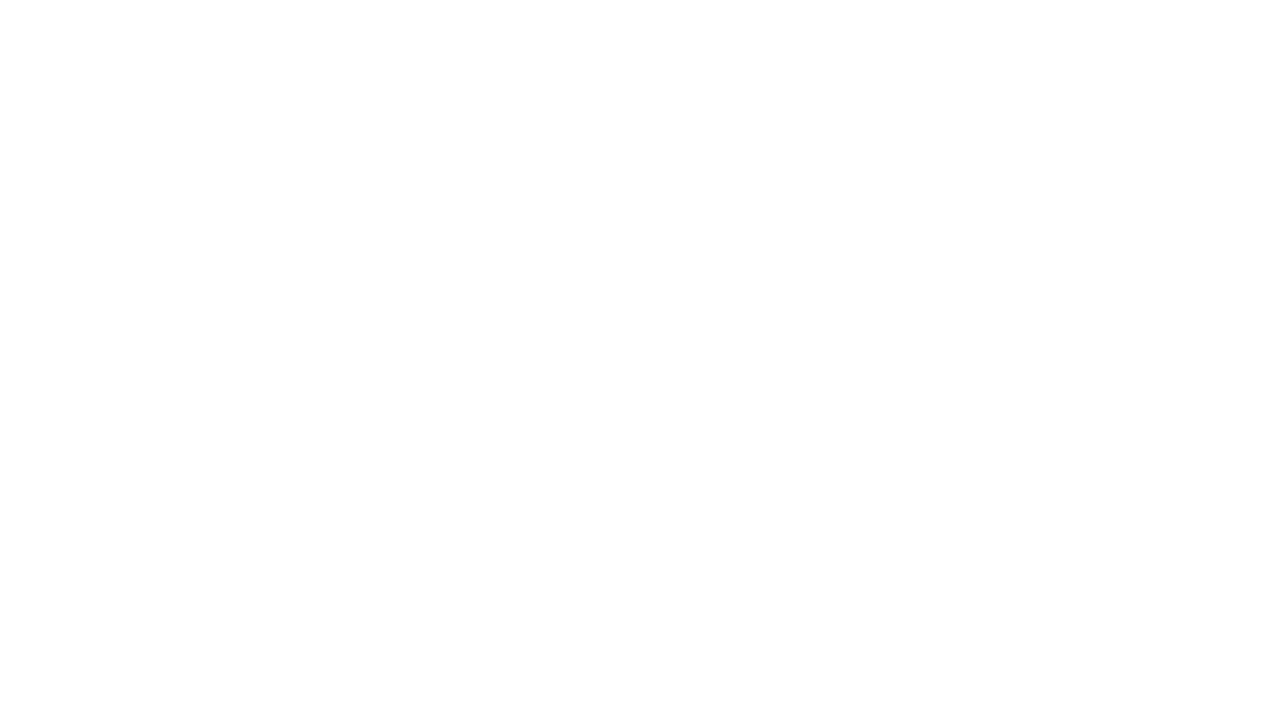
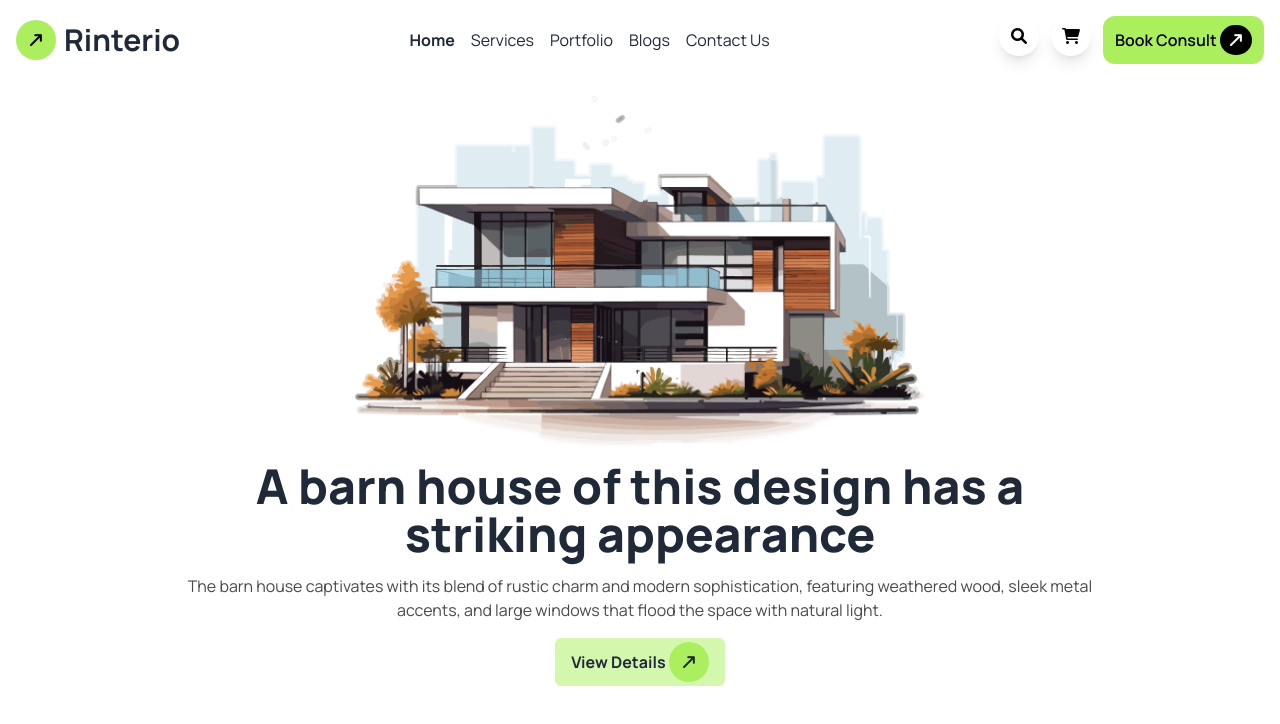
Before and after one commit to rimanroni/Rinterio, a plain HTML site: page index.html in a window 1280 px wide. Drawn offline with nearby package versions, Linux system fonts and the light colour scheme.

Commit message:
navbar and banner section added

```diff
--- a/index.html
+++ b/index.html
@@ -20,9 +20,56 @@
         body{
             font-family: "Manrope", sans-serif;
         }
+        .container{
+            width: 1280px;
+            margin: auto;
+        }
+        .btns{
+            background-color: #ABEF5F;
+            color: white;
+        }
      </style>
 </head>
 <body>
+    <!-- header -->
+     <header>
+        <nav class="container py-4 px-4 flex items-center justify-between ">
+           <div class="flex items-center gap-x-2">
+             <button class="btns text-black  w-[40px] h-[30px ] p-2 rounded-full"><i class="fa-solid -rotate-45 fa-arrow-right-long"></i></button>
+             <h1 class="text-xl font-bold md:text-3xl">Rinterio</h1>
+           </div>
+           <ul class="hidden md:flex items-center gap-x-4">
+            <li class="font-bold">Home</li>
+            <li>Services</li>
+            <li>Portfolio</li>
+            <li>Blogs</li>
+            <li>Contact Us</li>
+           </ul>
+           <div class="hidden md:flex gap-x-3">
+            <button class="w-[40px] h-[40px] bg-white shadow-lg rounded-full text-black"><i class="fa-solid fa-magnifying-glass"></i></button>
+            <button class="w-[40px] h-[40px] bg-white shadow-lg rounded-full text-black"><i class="fa-solid fa-cart-shopping"></i></button>
 
+            <button class="btns font-semibold space-x-3 p-3 text-black rounded-xl">Book Consult <span class=" w-[60px] h-[30px ] px-2 py-1  bg-black   text-white rounded-full"><i class="fa-solid -rotate-45 fa-arrow-right-long"></i></span></button>
+           </div>
+           <div class="lg:hidden text-2xl block">
+            <i class="fa-solid fa-bars"></i>
+           </div>
+        </nav>
+        <!-- Banner  -->
+         <section class="container px-4 my-4 flex justify-center">
+                <div class="text-center  space-y-4">
+                    <img src="assets/banner.png" class="mx-auto" alt="">
+                    <h1 class="text-2xl font-black lg:text-5xl">A barn house of this design has a <br> striking appearance</h1>
+                    <p class="text-[#494949] ">The barn house captivates with its blend of rustic charm and modern sophistication, featuring weathered wood, sleek metal <br class="lg:block hidden">  accents, and large windows that flood the space with natural light.</p>
+                    <button class="bg-[#D4F7AE] font-bold px-4 py-1 rounded-md">View Details <span class="bg-[#ABEF5F]   w-[40px] h-[30px ] p-2 rounded-full    inline-block"><i class="fa-solid -rotate-45 fa-arrow-right-long"></i></span></button>
+                </div>
+         </section>
+     </header>
+     <!-- main part -->
+      <main></main>
+      <!-- footer  -->
+       <footer>
+
+       </footer>
 </body>
 </html>
```
